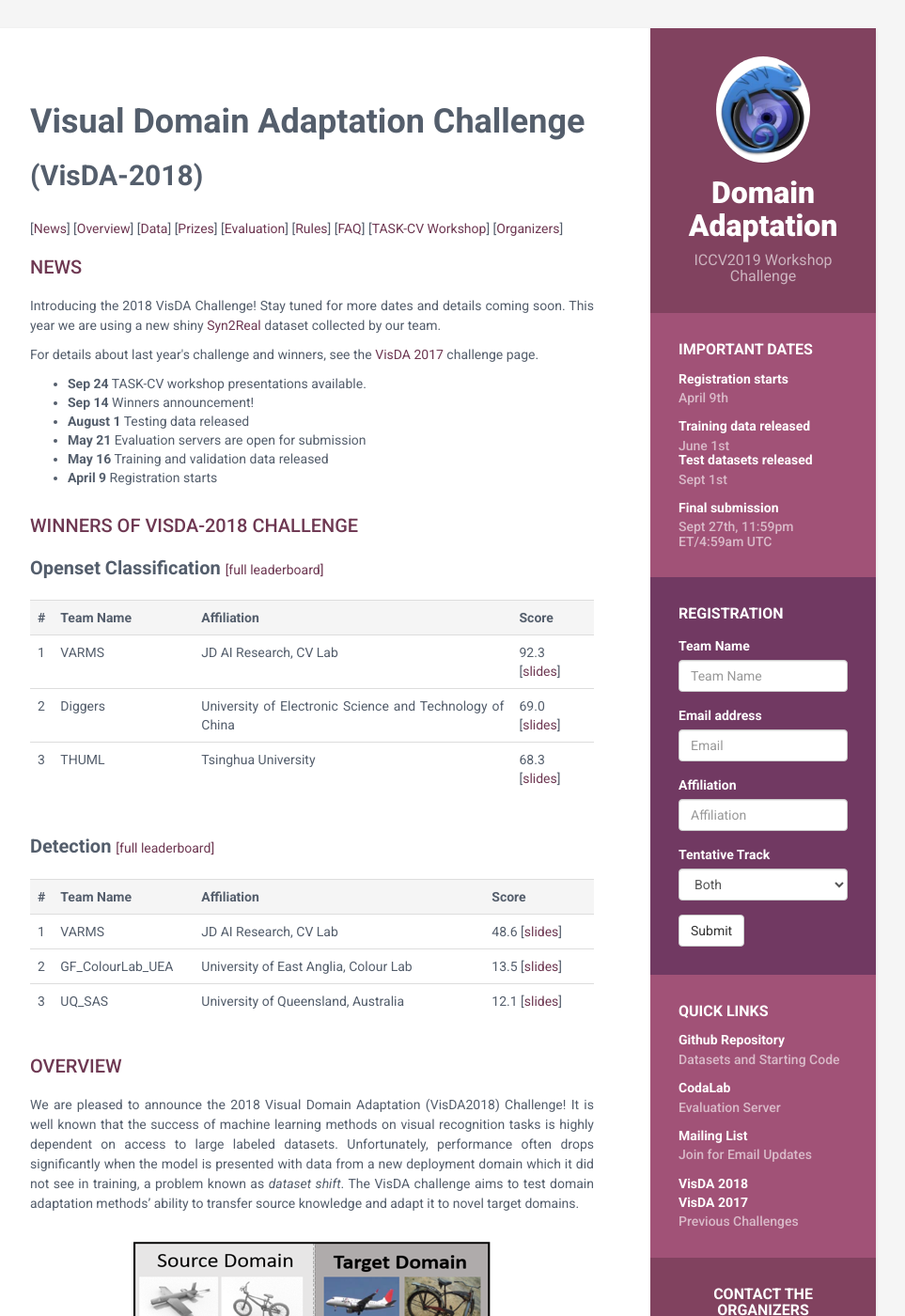
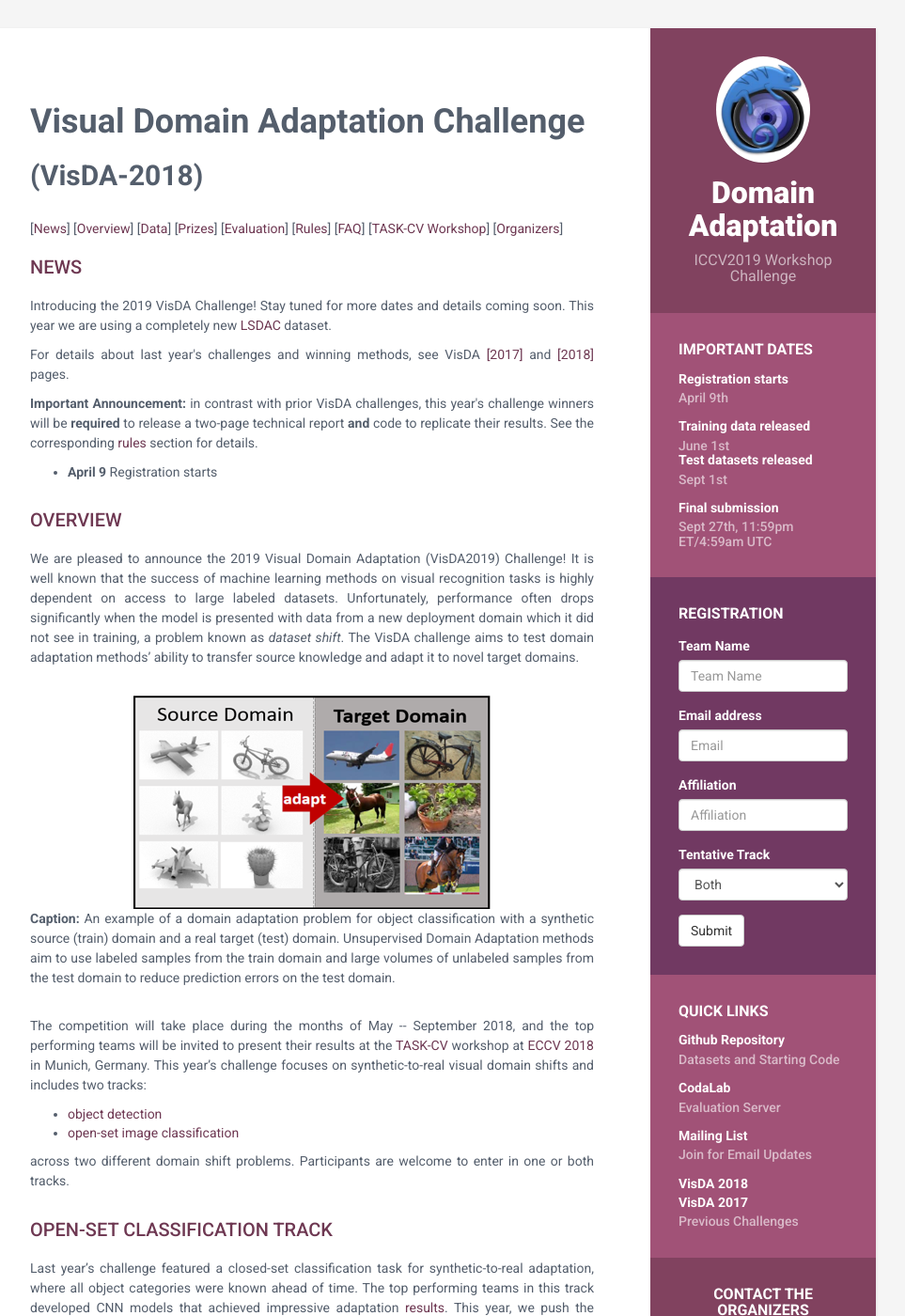
Before and after one commit to VisionLearningGroup/visda-2019, a Jekyll site: the page built from index.html, in a window 1280 px wide and 1400 px high. Shown: the whole window at 94% size, without its empty margins (188-1151 px from the left). Built offline with Jekyll 4.4.1, drawn with Linux system fonts in a browser that asks for light colours.

Commit message:
Update index.html

```diff
--- a/index.html
+++ b/index.html
@@ -22,93 +22,21 @@
 
 <a name = "news"></a>
 <h2 class="section-title"> News </h2>
-<p>Introducing the 2018 VisDA Challenge! Stay tuned for more dates and details coming soon. This year we are using a new shiny <a href="http://ai.bu.edu/syn2real/index.html">Syn2Real</a> dataset collected by our team.</p>
-<p>For details about last year's challenge and winners, see the <a href = "http://ai.bu.edu/visda-2017/">VisDA 2017</a> challenge page.</p>
+<p>Introducing the 2019 VisDA Challenge! Stay tuned for more dates and details coming soon. This year we are using a completely new <a href="http://ai.bu.edu/M3SDA/">LSDAC</a> dataset.</p>
+<p>For details about last year's challenges and winning methods, see VisDA <a href = "http://ai.bu.edu/visda-2017/">[2017]</a> and <a href = "http://ai.bu.edu/visda-2018/">[2018]</a> pages.</p>
+
+<p><b>Important Announcement:</b> in contrast with prior VisDA challenges, this year's challenge winners will be <b>required</b> to release a two-page technical report <b>and</b> code to replicate their results. See the corresponding <a href="#coderelease">rules</a> section for details. </p>
 
 <ul>
-	<li><b>Sep 24</b> TASK-CV workshop presentations available.</li>
-	<li><b>Sep 14</b> Winners announcement!</li>
-	<li><b>August 1</b> Testing data released</li>
-	<li><b>May 21</b> Evaluation servers are open for submission</li>
-	<li><b>May 16</b> Training and validation data released</li>
 	<li><b>April 9</b> Registration starts</li>
 </ul>
 
 </br>
 
-
-<a name = "winners"></a>
-<h2 class="section-title"> Winners of VisDA-2018 challenge </h2>
-<div class="summary">
-<b style="font-size: 20px;"> Openset Classification </b> <a href="https://competitions.codalab.org/competitions/19113#results"> [full leaderboard]</a>
-</br> </br>
-
-<table style="width:100%" class="table">
-  <tr class="active">
-    <th width='3%'>#</th>
-    <th width='25%'>Team Name</th>
-    <th>Affiliation</th>
-    <th>Score</th>
-  </tr>
-  <tr>
-    <td> 1 </td>
-    <td>VARMS</td>
-	  <td>JD AI Research, CV Lab  </td>
-    <td>92.3  [<a href="{{site.baseurl}}/assets/attachments/Visda18-classification-JD-AI.pdf">slides</a>]</td>
-  </tr>
-  <tr>
-    <td> 2 </td>
-    <td>Diggers</td>
-    <td>University of Electronic Science and Technology of China  </td>
-    <td>69.0  [<a href="{{site.baseurl}}/assets/attachments/openset_runnerup_2.pdf">slides</a>]</td>
-  </tr>
-  <tr>
-    <td> 3 </td>
-    <td>THUML</td>
-    <td>Tsinghua University</td>
-    <td>68.3  [<a href="{{site.baseurl}}/assets/attachments/openset_honorable_3.pdf">slides</a>]</td>
-  </tr>
-</table>
-</br>
-
-<b style="font-size: 20px;"> Detection </b> <a href="https://competitions.codalab.org/competitions/18892#results"> [full leaderboard]</a>
-</br> </br>
-
-<table style="width:100%" class="table">
-  <tr class="active">
-    <th width='3%'>#</th>
-    <th width='25%'>Team Name</th>
-    <th>Affiliation</th>
-    <th>Score</th>
-  </tr>
-  <tr>
-    <td> 1 </td>
-    <td>VARMS</td>
-    <td>JD AI Research, CV Lab</td>
-    <td>48.6  [<a href="{{site.baseurl}}/assets/attachments/Visda18-detection-JD-AI.pdf">slides</a>]</td>
-  </tr>
-  <tr>
-    <td> 2 </td>
-    <td> GF_ColourLab_UEA</td>
-    <td>University of East Anglia, Colour Lab</td>
-    <td>13.5  [<a href="{{site.baseurl}}/assets/attachments/detection_runnerup_2.pdf">slides</a>]</td>
-  </tr>
-  <tr>
-    <td> 3 </td>
-    <td> UQ_SAS </td>
-    <td>University of Queensland, Australia</td>
-    <td>12.1 [<a href="{{site.baseurl}}/assets/attachments/detection_honorable_3.pdf">slides</a>]</td>
-  </tr>
-</table>
-
-</br>
-
-
-
 <a name = "overview"></a>
 <h2 class="section-title"> Overview </h2>
 <div class="summary">
-<p> We are pleased to announce the 2018 Visual Domain Adaptation (VisDA2018) Challenge! It is well known that the success of machine learning methods on visual recognition tasks is highly dependent on access to large labeled datasets. Unfortunately, performance often drops significantly when the model is presented with data from a new deployment domain which it did not see in training, a problem known as <i>dataset shift</i>. The VisDA challenge aims to test domain adaptation methods’ ability to transfer source knowledge and adapt it to novel target domains. </p>
+<p> We are pleased to announce the 2019 Visual Domain Adaptation (VisDA2019) Challenge! It is well known that the success of machine learning methods on visual recognition tasks is highly dependent on access to large labeled datasets. Unfortunately, performance often drops significantly when the model is presented with data from a new deployment domain which it did not see in training, a problem known as <i>dataset shift</i>. The VisDA challenge aims to test domain adaptation methods’ ability to transfer source knowledge and adapt it to novel target domains. </p>
 
 </br>
 
```
